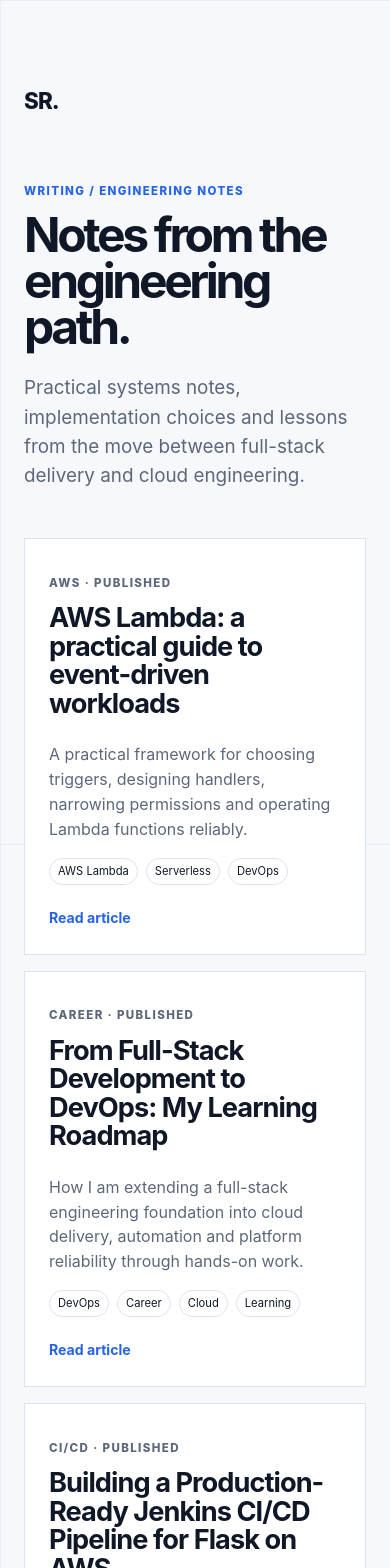
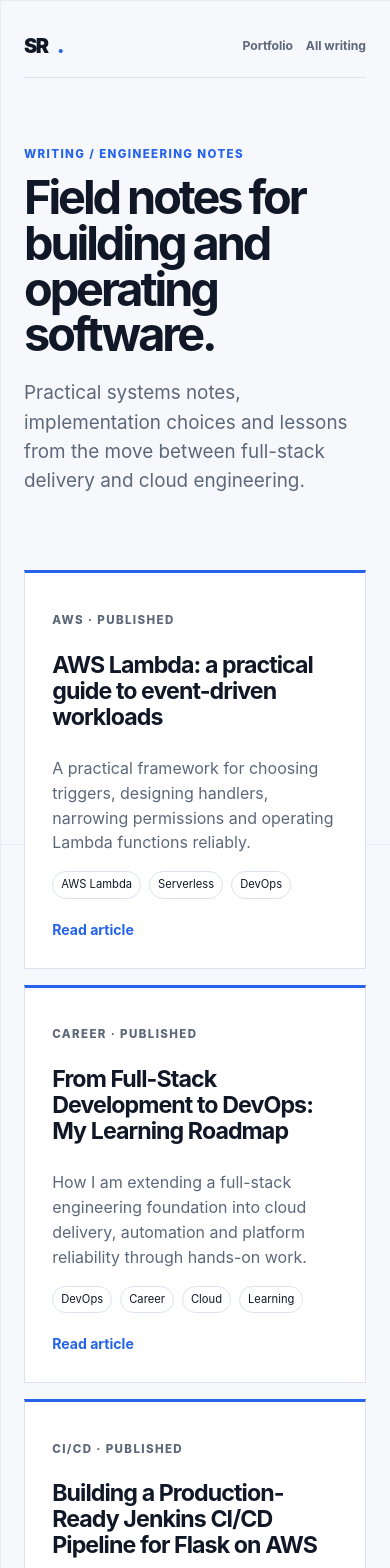
Before and after one commit to sairamraavi/sairamraavi.github.io, a Next.js app: page /blog in a window 390 px wide. Shown: the top 1568 px of the page. Built offline with nearby package versions, Linux system fonts and the light colour scheme.

Commit message:
Redesign blog layout for full-width articles

```diff
--- a/src/app/blog.css
+++ b/src/app/blog.css
@@ -1,54 +1,210 @@
 .blog-page {
-  max-width: 900px;
+  max-width: 1180px;
+  min-height: 100vh;
   margin: auto;
-  padding: 10vh max(5vw, 24px);
+  padding: 1.25rem max(5vw, 24px) 7rem;
+}
+.article-page {
+  max-width: none;
   min-height: 100vh;
+  padding: 1.25rem max(5vw, 24px) 7rem;
 }
-.blog-page > .brand {
-  display: block;
-  margin-bottom: 4rem;
+.blog-nav {
+  display: flex;
+  align-items: center;
+  justify-content: space-between;
+  gap: 1rem;
+  min-height: 62px;
+  border-bottom: 1px solid var(--line);
 }
-.blog-page h1 {
-  font-size: clamp(3rem, 7vw, 6rem);
-  line-height: 0.95;
-  letter-spacing: -0.07em;
-  margin: 0.5rem 0 1.5rem;
+.blog-nav .brand {
+  font-size: 1.25rem;
+  font-weight: 900;
+  letter-spacing: -0.08em;
+}
+.blog-nav .brand span {
+  color: var(--accent);
+}
+.blog-nav nav {
+  display: flex;
+  gap: 1.25rem;
+  color: var(--muted);
+  font-size: 0.82rem;
+  font-weight: 750;
+}
+.blog-nav nav a:hover {
+  color: var(--accent);
+}
+.blog-intro {
+  max-width: 860px;
+  padding: 5.5rem 0 2rem;
+}
+.blog-intro h1,
+.article-hero h1 {
+  font-size: clamp(2.8rem, 5.3vw, 5.5rem);
+  line-height: 0.98;
+  letter-spacing: -0.065em;
+  margin: 0.65rem 0 1.25rem;
+}
+.blog-intro .lede,
+.article-hero .lede {
+  max-width: 760px;
 }
 .blog-list {
   display: grid;
+  grid-template-columns: repeat(2, minmax(0, 1fr));
   gap: 1rem;
-  margin-top: 3rem;
+  margin-top: 2.5rem;
 }
 .blog-list article {
-  padding: 1.5rem;
+  display: flex;
+  min-height: 270px;
+  flex-direction: column;
+  padding: 1.7rem;
   border: 1px solid var(--line);
   background: var(--panel);
+  transition:
+    transform 0.2s ease,
+    border-color 0.2s ease;
+}
+.blog-list article:hover {
+  transform: translateY(-3px);
+  border-color: var(--accent);
+}
+.blog-list article.published-post {
+  border-top: 3px solid var(--accent);
 }
 .blog-list h2,
-.article h2 {
-  font-size: 1.7rem;
-  letter-spacing: -0.035em;
+.article-body h2 {
+  font-size: clamp(1.45rem, 2.3vw, 2rem);
+  line-height: 1.12;
+  letter-spacing: -0.04em;
+  margin: 0.65rem 0;
 }
 .blog-list p,
-.article p {
+.article-body p {
   color: var(--muted);
 }
-.article {
-  max-width: 760px;
+.blog-list .text-link {
+  margin-top: auto;
 }
-.article hr {
-  border: 0;
-  border-top: 1px solid var(--line);
+.article-shell {
+  padding-top: 4.75rem;
+}
+.article-hero {
+  max-width: none;
+  padding: 0 0 3rem;
+  border-bottom: 1px solid var(--line);
+}
+.article-hero h1 {
+  max-width: 1400px;
+  font-size: clamp(2.85rem, 4.25vw, 5rem);
+}
+.article-meta {
+  display: flex;
+  flex-wrap: wrap;
+  gap: 0.65rem 1.25rem;
+  margin-top: 1.5rem;
+  color: var(--muted);
+  font-size: 0.79rem;
+  font-weight: 750;
+}
+.article-body {
+  max-width: 1040px;
+  padding-top: 2.25rem;
+}
+.article-body section {
   margin: 3rem 0;
 }
-.article-meta { display: flex; flex-wrap: wrap; gap: 0.6rem 1rem; color: var(--muted); font-size: 0.82rem; font-weight: 700; }
-.article section { margin: 2.75rem 0; }
-.article section h2 { margin-bottom: 0.8rem; }
-.article li { color: var(--muted); margin-bottom: 0.75rem; }
-.article pre { overflow-x: auto; margin: 1.5rem 0; padding: 1.25rem; border: 1px solid #233653; background: #0d1726; color: #e8f1ff; font-size: 0.82rem; line-height: 1.65; }
-.article code { font-family: ui-monospace, SFMono-Regular, Menlo, Monaco, Consolas, monospace; }
-.article-table-wrap { overflow-x: auto; margin: 1.5rem 0; border: 1px solid var(--line); }
-.article table { border-collapse: collapse; width: 100%; min-width: 620px; font-size: 0.86rem; }
-.article th, .article td { padding: 0.8rem 0.9rem; text-align: left; vertical-align: top; border-bottom: 1px solid var(--line); }
-.article th { color: var(--ink); background: var(--soft); font-size: 0.75rem; letter-spacing: 0.05em; text-transform: uppercase; }
-.article td { color: var(--muted); }
+.article-body h2 {
+  scroll-margin-top: 90px;
+}
+.article-body li {
+  color: var(--muted);
+  margin-bottom: 0.75rem;
+}
+.article-body pre {
+  overflow-x: auto;
+  margin: 1.5rem 0;
+  padding: 1.25rem 1.35rem;
+  border: 1px solid #263b5c;
+  border-radius: 3px;
+  background: #0b1422;
+  color: #eaf2ff;
+  font-size: 0.8rem;
+  line-height: 1.7;
+  box-shadow: 0 16px 35px color-mix(in srgb, #050a12 18%, transparent);
+}
+.article-body code {
+  font-family: ui-monospace, SFMono-Regular, Menlo, Monaco, Consolas, monospace;
+}
+.article-table-wrap {
+  overflow-x: auto;
+  margin: 1.5rem 0;
+  border: 1px solid var(--line);
+  border-radius: 3px;
+}
+.article-body table {
+  border-collapse: collapse;
+  width: 100%;
+  min-width: 620px;
+  font-size: 0.86rem;
+}
+.article-body th,
+.article-body td {
+  padding: 0.85rem 0.95rem;
+  text-align: left;
+  vertical-align: top;
+  border-bottom: 1px solid var(--line);
+}
+.article-body th {
+  color: var(--ink);
+  background: var(--soft);
+  font-size: 0.72rem;
+  letter-spacing: 0.07em;
+  text-transform: uppercase;
+}
+.article-body td {
+  color: var(--muted);
+}
+.article-back {
+  display: inline-flex;
+  margin-top: 2.5rem;
+  color: var(--accent);
+  font-weight: 800;
+}
+@media (max-width: 760px) {
+  .blog-page,
+  .article-page {
+    padding: 1rem 24px 5rem;
+  }
+  .blog-intro {
+    padding: 3.5rem 0 1rem;
+  }
+  .blog-list {
+    grid-template-columns: 1fr;
+  }
+  .blog-list article {
+    min-height: 230px;
+  }
+  .article-shell {
+    padding-top: 3rem;
+  }
+  .article-hero {
+    padding-bottom: 2rem;
+  }
+  .article-hero h1,
+  .blog-intro h1 {
+    font-size: clamp(2.65rem, 12vw, 4.25rem);
+  }
+  .blog-nav nav {
+    gap: 0.8rem;
+    font-size: 0.76rem;
+  }
+  .article-body {
+    padding-top: 1.25rem;
+  }
+  .article-body section {
+    margin: 2.25rem 0;
+  }
+}
--- a/src/app/blog/page.tsx
+++ b/src/app/blog/page.tsx
@@ -2,39 +2,5 @@ import Link from "next/link";
 import { posts } from "@/data/blog";
 
 export default function Blog() {
-  return (
-    <main className="blog-page">
-      <a className="brand" href="/">
-        SR<span>.</span>
-      </a>
-      <p className="eyebrow">Writing / Engineering notes</p>
-      <h1>Notes from the engineering path.</h1>
-      <p className="lede">
-        Practical systems notes, implementation choices and lessons from the
-        move between full-stack delivery and cloud engineering.
-      </p>
-      <div className="blog-list">
-        {posts.map((post) => (
-          <article
-            key={post.slug}
-            className={post.draft ? "" : "published-post"}
-          >
-            <p className="eyebrow">
-              {post.category} · {post.draft ? "Draft" : "Published"}
-            </p>
-            <h2>{post.title}</h2>
-            <p>{post.description}</p>
-            <div className="tags">
-              {post.tags.map((tag) => (
-                <span key={tag}>{tag}</span>
-              ))}
-            </div>
-            <Link className="text-link" href={`/blog/${post.slug}/`}>
-              {post.draft ? "View draft preview" : "Read article"}
-            </Link>
-          </article>
-        ))}
-      </div>
-    </main>
-  );
+  return <main className="blog-page"><header className="blog-nav"><Link className="brand" href="/">SR<span>.</span></Link><nav aria-label="Blog navigation"><Link href="/">Portfolio</Link><Link href="/blog/">All writing</Link></nav></header><section className="blog-intro"><p className="eyebrow">Writing / Engineering notes</p><h1>Field notes for building and operating software.</h1><p className="lede">Practical systems notes, implementation choices and lessons from the move between full-stack delivery and cloud engineering.</p></section><div className="blog-list">{posts.map((post) => <article key={post.slug} className={post.draft ? "" : "published-post"}><p className="eyebrow">{post.category} · {post.draft ? "Draft" : "Published"}</p><h2>{post.title}</h2><p>{post.description}</p><div className="tags">{post.tags.map((tag) => <span key={tag}>{tag}</span>)}</div><Link className="text-link" href={`/blog/${post.slug}/`}>{post.draft ? "View draft preview" : "Read article"}</Link></article>)}</div></main>;
 }
```
Also changed, not shown: src/app/blog/[slug]/page.tsx (+3 -67 lines).
